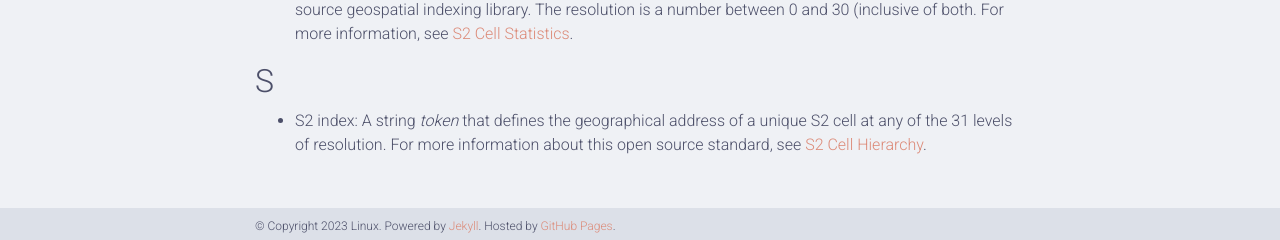
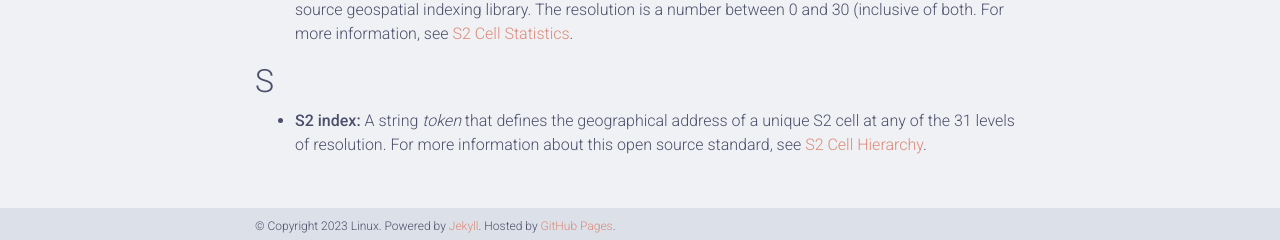
Before and after one commit to vmbrasseur/agstack-website, a Jekyll site: the page built from _pages/glossary.md, in a window 1280 px wide and 936 px high. Shown: the part 693-933 px from the top of the window. Built offline with Jekyll 4.4.1, drawn with Linux system fonts in a browser that asks for light colours; comment, search, counter and statistics services are not loaded; a style sheet for code colours, icons or effects is not loaded.

```diff
--- a/_pages/glossary.md
+++ b/_pages/glossary.md
@@ -14,7 +14,7 @@ dropdown: false
 
 ## D
 
-* **domain:**  The second part of the email address for a user, defined entirely by the characters after the `@`.  Common domains such as `gmail.com`, `yahoo.com`, etc.) are considered invalid.
+* **domain:** The second part of the email address for a user, defined entirely by the characters after the `@`.  Common domains such as `gmail.com`, `yahoo.com`, etc.) are considered invalid.
 
 
 ## G
@@ -29,4 +29,4 @@ dropdown: false
 
 ## S
 
-* S2 index: A string _token_ that defines the geographical address of a unique S2 cell at any of the 31 levels of resolution. For more information about this open source standard, see [S2 Cell Hierarchy](https://s2geometry.io/devguide/s2cell_hierarchy).
+* **S2 index:** A string _token_ that defines the geographical address of a unique S2 cell at any of the 31 levels of resolution. For more information about this open source standard, see [S2 Cell Hierarchy](https://s2geometry.io/devguide/s2cell_hierarchy).
```
